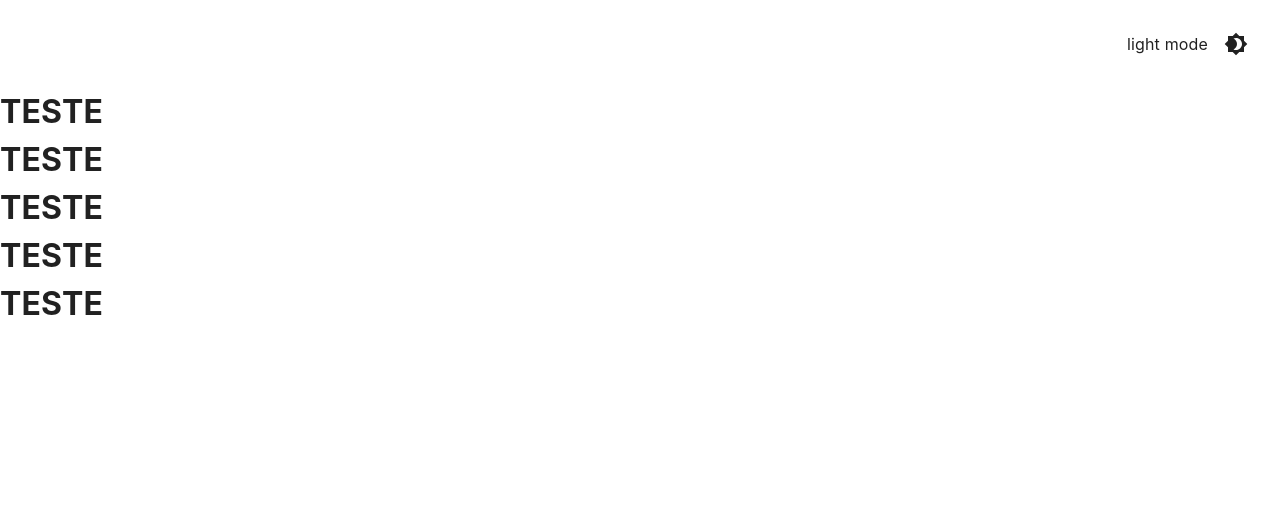
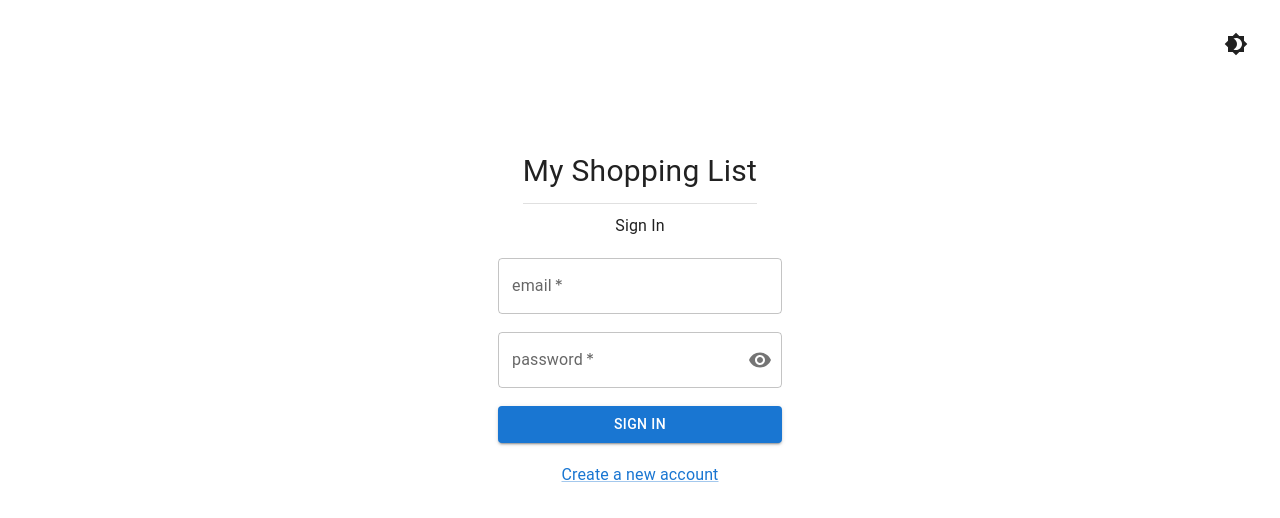
Before and after one commit to SilasFr/my-shopping-list-frontend, a React (Create React App) app: page / in a window 1280 px wide. Shown: the top 518 px of the page. Built offline with nearby package versions, Linux system fonts and the light colour scheme.

Commit message:
feat: add sign up

```diff
--- a/package.json
+++ b/package.json
@@ -10,6 +10,7 @@
     "@testing-library/jest-dom": "^5.16.4",
     "@testing-library/react": "^13.1.1",
     "@testing-library/user-event": "^13.5.0",
+    "axios": "^0.27.2",
     "react": "^18.0.0",
     "react-dom": "^18.0.0",
     "react-router-dom": "^6.3.0",
--- a/public/index.html
+++ b/public/index.html
@@ -10,34 +10,11 @@
       content="Web site created using create-react-app"
     />
     <link rel="apple-touch-icon" href="%PUBLIC_URL%/logo192.png" />
-    <!--
-      manifest.json provides metadata used when your web app is installed on a
-      user's mobile device or desktop. See https://developers.google.com/web/fundamentals/web-app-manifest/
-    -->
     <link rel="manifest" href="%PUBLIC_URL%/manifest.json" />
-    <!--
-      Notice the use of %PUBLIC_URL% in the tags above.
-      It will be replaced with the URL of the `public` folder during the build.
-      Only files inside the `public` folder can be referenced from the HTML.
-
-      Unlike "/favicon.ico" or "favicon.ico", "%PUBLIC_URL%/favicon.ico" will
-      work correctly both with client-side routing and a non-root public URL.
-      Learn how to configure a non-root public URL by running `npm run build`.
-    -->
-    <title>React App</title>
+    <title>My Shopping List</title>
   </head>
   <body>
     <noscript>You need to enable JavaScript to run this app.</noscript>
     <div id="root"></div>
-    <!--
-      This HTML file is a template.
-      If you open it directly in the browser, you will see an empty page.
-
-      You can add webfonts, meta tags, or analytics to this file.
-      The build step will place the bundled scripts into the <body> tag.
-
-      To begin the development, run `npm start` or `yarn start`.
-      To create a production bundle, use `npm run build` or `yarn build`.
-    -->
   </body>
 </html>
--- a/src/App.jsx
+++ b/src/App.jsx
@@ -13,7 +13,7 @@ function App() {
       <AlertProvider>
         <BrowserRouter>
           <Routes>
-            <Route path="/signup" element={<SignUp />} />
+            <Route path="/sign-up" element={<SignUp />} />
             <Route path="/" element={<SignIn />} />
           </Routes>
         </BrowserRouter>
--- /dev/null
+++ b/src/components/formComponents.jsx
@@ -0,0 +1,45 @@
+import { Visibility, VisibilityOff } from '@mui/icons-material';
+import {
+  FormControl,
+  InputLabel,
+  OutlinedInput,
+  InputAdornment,
+  IconButton,
+} from '@mui/material';
+import { useState } from 'react';
+
+export default function PasswordInput({ name, sx, label, value, onChange }) {
+  const [showPassword, setShowPassword] = useState(false);
+
+  function handlePasswordDisplay() {
+    setShowPassword(!showPassword);
+  }
+
+  return (
+    <FormControl sx={sx} variant="outlined">
+      <InputLabel htmlFor={name} required>
+        {label}
+      </InputLabel>
+      <OutlinedInput
+        id={name}
+        label={label}
+        name={name}
+        type={showPassword ? 'text' : 'password'}
+        value={value}
+        onChange={onChange}
+        endAdornment={
+          <InputAdornment position="end">
+            <IconButton
+              aria-label="toggle password visibility"
+              onClick={handlePasswordDisplay}
+              onMouseDown={handlePasswordDisplay}
+              edge="end"
+            >
+              {showPassword ? <VisibilityOff /> : <Visibility />}
+            </IconButton>
+          </InputAdornment>
+        }
+      ></OutlinedInput>
+    </FormControl>
+  );
+}
--- a/src/components/themeComponent.jsx
+++ b/src/components/themeComponent.jsx
@@ -23,7 +23,6 @@ function MyApp() {
         p: 3,
       }}
     >
-      {theme.palette.mode} mode
       <IconButton
         sx={{ ml: 1 }}
         onClick={colorMode.toggleColorMode}
--- a/src/pages/signin.jsx
+++ b/src/pages/signin.jsx
@@ -1,11 +1,102 @@
+import {
+  Button,
+  Container,
+  Divider,
+  FormControl,
+  Link,
+  TextField,
+  Typography,
+} from '@mui/material';
+import { Box } from '@mui/system';
+import { useState } from 'react';
+import { Link as RouterLink } from 'react-router-dom';
+import PasswordInput from '../components/formComponents';
+
 export default function SignIn() {
+  const [isLoading, setIsLoading] = useState(false);
+  const [formData, setFormData] = useState({ email: '', password: '' });
+
+  function handleInputChange(e) {
+    setFormData({ ...formData, [e.target.name]: e.target.value });
+  }
+
+  async function handleSubmit(e) {
+    e.preventDefault();
+    setIsLoading(true);
+  }
+
   return (
-    <>
-      <h1>TESTE</h1>
-      <h1>TESTE</h1>
-      <h1>TESTE</h1>
-      <h1>TESTE</h1>
-      <h1>TESTE</h1>
-    </>
+    <Container
+      sx={{
+        margin: '60px auto 0 auto',
+        width: '100%',
+        display: 'flex',
+        justifyContent: 'center',
+        alignItems: 'center',
+        flexDirection: 'column',
+      }}
+    >
+      <Box sx={styles.title}>
+        <Typography sx={{ fontSize: '30px' }}>My Shopping List</Typography>
+
+        <Divider />
+
+        <Typography>Sign In</Typography>
+      </Box>
+
+      <Box sx={styles.container}>
+        <FormControl variant="outlined">
+          <TextField
+            sx={styles.input}
+            variant="outlined"
+            type="email"
+            label="email"
+            name="email"
+            value={formData.email}
+            onChange={handleInputChange}
+            required
+          ></TextField>
+
+          <PasswordInput
+            name="password"
+            sx={styles.input}
+            label="password"
+            value={formData.password}
+            onChange={handleInputChange}
+            required
+          />
+          <Button
+            variant="contained"
+            onClick={handleSubmit}
+            disabled={isLoading}
+          >
+            sign in
+          </Button>
+          <Link component={RouterLink} to="/sign-up" sx={{ marginTop: '20px' }}>
+            <Typography>Create a new account</Typography>
+          </Link>
+        </FormControl>
+      </Box>
+    </Container>
   );
 }
+
+const styles = {
+  container: {
+    maxWidth: '450px',
+    display: 'flex',
+    flexDirection: 'column',
+    textAlign: 'center',
+  },
+  title: {
+    display: 'flex',
+    flexDirection: 'column',
+    textAlign: 'center',
+    gap: '10px',
+    marginBottom: '20px',
+  },
+  input: {
+    marginBottom: '18px',
+  },
+  actionsContainer: {},
+};
--- a/src/pages/signup.jsx
+++ b/src/pages/signup.jsx
@@ -1,16 +1,147 @@
-import { Container, Typography } from '@mui/material';
+import {
+  Button,
+  Container,
+  Divider,
+  FormControl,
+  Link,
+  TextField,
+  Typography,
+} from '@mui/material';
+import { Box } from '@mui/system';
+import { useState } from 'react';
+import PasswordInput from '../components/formComponents';
+import useAlert from '../hooks/useAlert';
+import { Link as RouterLink, useNavigate } from 'react-router-dom';
+import api from '../services/api';
 
 export default function SignUp() {
+  const { setMessage } = useAlert();
+  const [isLoading, setIsLoading] = useState(false);
+  const navigate = useNavigate();
+  const [formData, setFormData] = useState({
+    name: '',
+    email: '',
+    password: '',
+    passwordConfirmation: '',
+  });
+
+  function handleInputChange(e) {
+    setFormData({ ...formData, [e.target.name]: e.target.value });
+  }
+
+  async function handleSubmit(e) {
+    e.preventDefault();
+    setIsLoading(true);
+
+    if (formData.password !== formData.passwordConfirmation) {
+      setMessage({ type: 'success', text: "Passwords don't match" });
+    }
+
+    try {
+      const { name, email, password } = formData;
+      await api.signUp({ name, email, password });
+
+      setIsLoading(false);
+      setMessage({ type: 'success', text: 'Success!' });
+      navigate('/');
+    } catch (e) {
+      setIsLoading(false);
+      console.error(e);
+      setMessage({ type: 'error', text: e.response?.data });
+    }
+  }
   return (
-    <>
-      <Container>
-        <Typography>
-          Lorem ipsum dolor sit, amet consectetur adipisicing elit. Minus
-          reprehenderit, laborum nemo atque, velit voluptatibus, tenetur
-          praesentium ipsa odio consectetur officia eius eos expedita corrupti
-          asperiores ipsum dignissimos explicabo totam?
-        </Typography>
-      </Container>
-    </>
+    <Container
+      sx={{
+        margin: '60px auto 0 auto',
+        width: '100%',
+        display: 'flex',
+        justifyContent: 'center',
+        alignItems: 'center',
+        flexDirection: 'column',
+      }}
+    >
+      <Box sx={styles.title}>
+        <Typography sx={{ fontSize: '30px' }}>My Shopping List</Typography>
+
+        <Divider />
+
+        <Typography>Sign Up</Typography>
+      </Box>
+
+      <Box sx={styles.container}>
+        <FormControl variant="outlined">
+          <TextField
+            sx={styles.input}
+            variant="outlined"
+            type="text"
+            label="name"
+            name="name"
+            value={formData.name}
+            onChange={handleInputChange}
+            required
+          ></TextField>
+
+          <TextField
+            sx={styles.input}
+            variant="outlined"
+            type="email"
+            label="email"
+            name="email"
+            value={formData.email}
+            onChange={handleInputChange}
+            required
+          ></TextField>
+
+          <PasswordInput
+            name="password"
+            sx={styles.input}
+            label="password"
+            value={formData.password}
+            onChange={handleInputChange}
+            required
+          />
+
+          <PasswordInput
+            name="passwordConfirmation"
+            sx={styles.input}
+            label="password confirmation"
+            value={formData.passwordConfirmation}
+            onChange={handleInputChange}
+            required
+          />
+          <Button
+            variant="contained"
+            onClick={handleSubmit}
+            disabled={isLoading}
+          >
+            sign up
+          </Button>
+          <Link component={RouterLink} to="/" sx={{ marginTop: '20px' }}>
+            <Typography>I already have an account</Typography>
+          </Link>
+        </FormControl>
+      </Box>
+    </Container>
   );
 }
+
+const styles = {
+  container: {
+    maxWidth: '450px',
+    display: 'flex',
+    flexDirection: 'column',
+    textAlign: 'center',
+  },
+  title: {
+    display: 'flex',
+    flexDirection: 'column',
+    textAlign: 'center',
+    gap: '10px',
+    marginBottom: '20px',
+  },
+  input: {
+    marginBottom: '18px',
+  },
+  actionsContainer: {},
+};
--- /dev/null
+++ b/src/services/api.js
@@ -0,0 +1,20 @@
+import axios from 'axios';
+
+const baseApi = axios.create({
+  baseURL: 'http://localhost:5000',
+});
+
+async function signUp(signUpData) {
+  return await baseApi.post(`/sign-up`, signUpData);
+}
+
+async function signIn(signInData) {
+  return await baseApi.post('/sign-in', signInData);
+}
+
+const api = {
+  signUp,
+  signIn,
+};
+
+export default api;
```
Also changed, not shown: src/contexts/userContext.jsx (added, +13 -0 lines), 1 other file (tests, documents, lock files or other folders).
